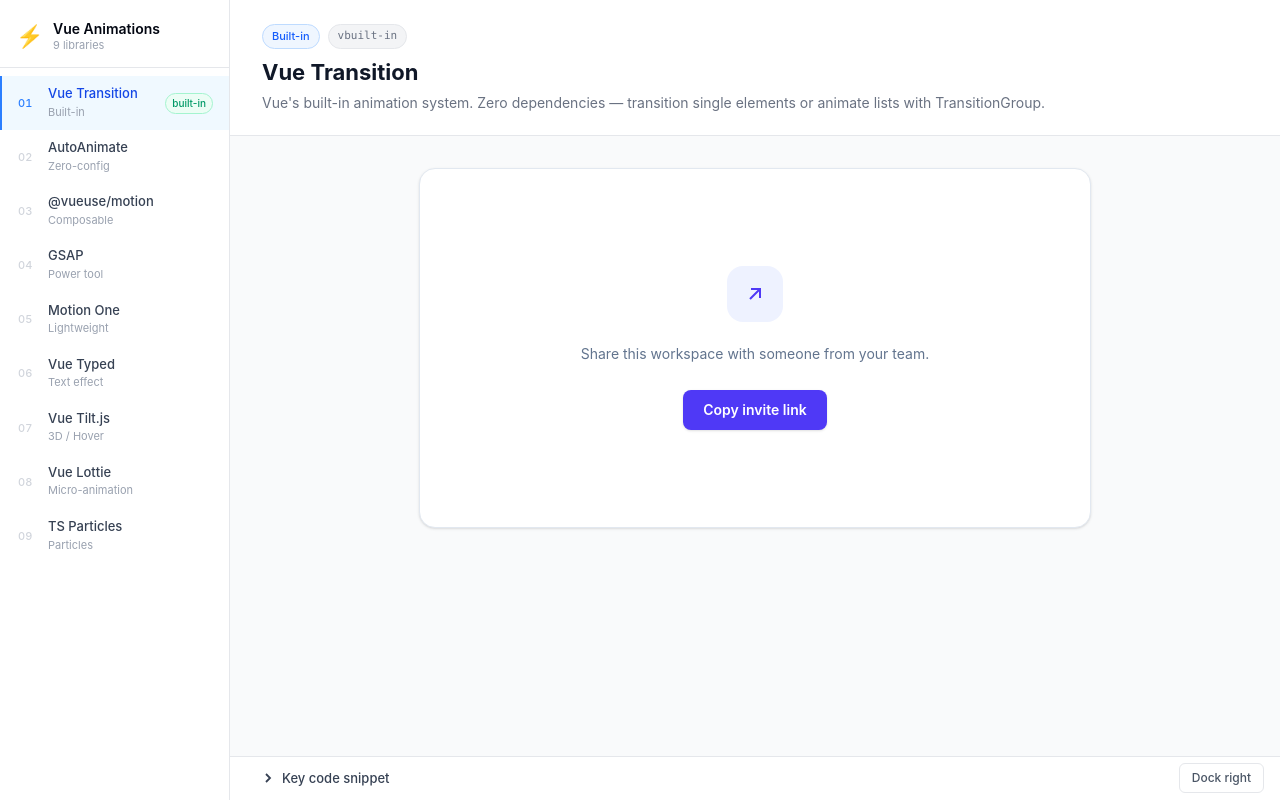
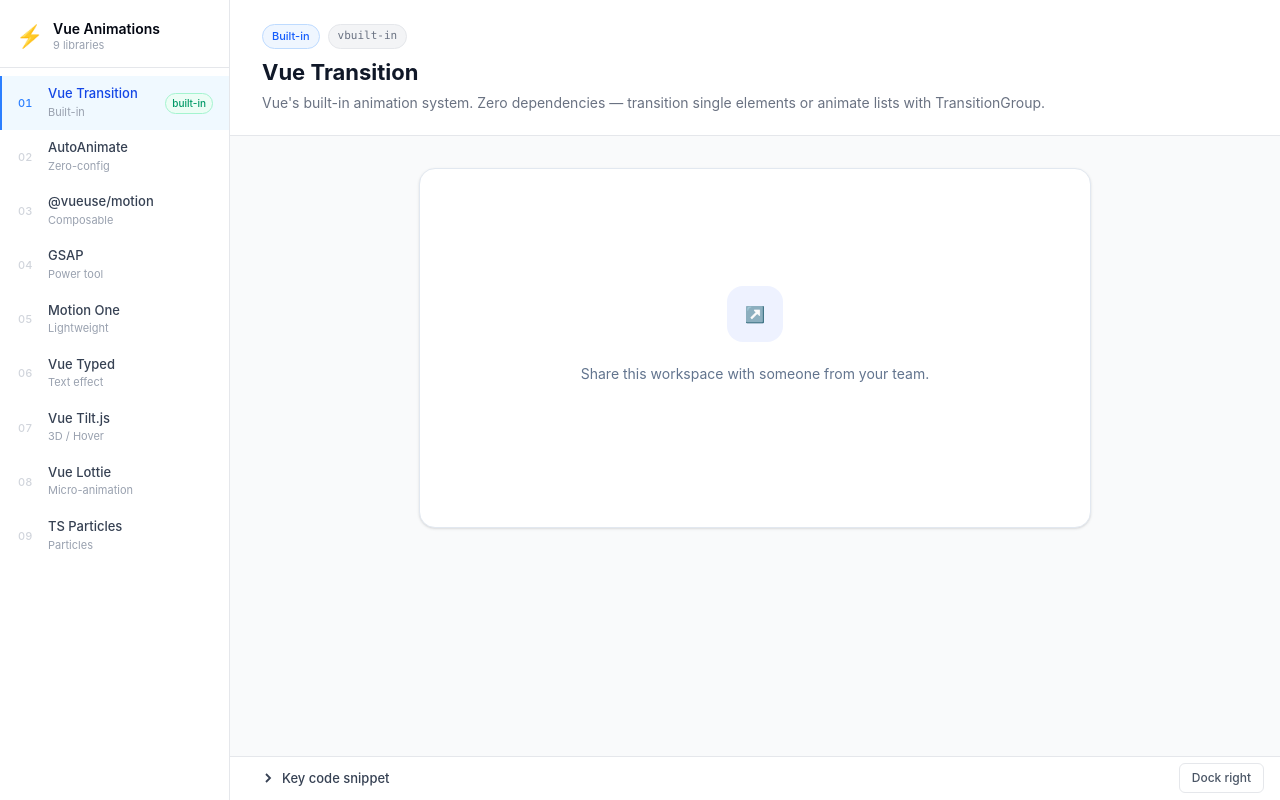
Before and after one commit to yash-b-patel/vue-animation, a Vue app: page /vue-transition in a window 1280 px wide. Built offline with nearby package versions, Linux system fonts and the light colour scheme; what @tsparticles/vue3 would draw is missing.

Commit message:
code cleanup

```diff
--- a/src/demos/TsParticle.vue
+++ b/src/demos/TsParticle.vue
@@ -74,15 +74,10 @@
   <div class="relative h-full w-full overflow-hidden rounded-3xl">
     <!-- Particle background -->
     <vue-particles id="constellation" :options="particlesOptions" class="absolute inset-0" />
-
     <!-- Content -->
-    <div
-      class="relative z-10 flex h-full flex-col items-center justify-center px-8 text-center text-white"
-    >
+    <div class="relative flex h-full flex-col items-center justify-center text-center text-white">
       <div class="text-6xl">✨</div>
-
       <h1 class="mt-4 text-5xl font-bold">Explore the Universe</h1>
-
       <p class="mt-4 max-w-lg text-slate-300">
         Move your cursor around to create dynamic star connections between particles.
       </p>
--- a/src/demos/VueLottie.vue
+++ b/src/demos/VueLottie.vue
@@ -13,14 +13,9 @@
 
 function completeChallenge() {
   xp.value += 250
-
-  if (xp.value >= 1500) {
-    level.value++
-  }
-
+  if (xp.value >= 1500) level.value++
   // Replay animation
   showReward.value = false
-
   requestAnimationFrame(() => {
     showReward.value = true
   })
@@ -32,9 +27,7 @@
     <!-- Profile summary -->
     <div class="text-center">
       <div class="text-5xl">🚀</div>
-
       <h2 class="mt-4 text-2xl font-bold">Developer Progress</h2>
-
       <p class="mt-2 text-slate-500">Complete challenges and earn XP.</p>
     </div>
 
@@ -42,18 +35,11 @@
     <div class="mt-6 grid grid-cols-2 gap-4">
       <div class="rounded-xl bg-slate-100 p-4 text-center">
         <p class="text-sm text-slate-500">Level</p>
-
-        <p class="text-3xl font-bold">
-          {{ level }}
-        </p>
+        <p class="text-3xl font-bold">{{ level }}</p>
       </div>
-
       <div class="rounded-xl bg-slate-100 p-4 text-center">
         <p class="text-sm text-slate-500">XP</p>
-
-        <p class="text-3xl font-bold">
-          {{ xp }}
-        </p>
+        <p class="text-3xl font-bold">{{ xp }}</p>
       </div>
     </div>
 
@@ -68,7 +54,6 @@
           :loop="false"
           :auto-play="true"
         />
-
         <p class="text-center font-semibold text-emerald-600">+250 XP Earned!</p>
       </div>
     </Transition>
--- a/src/demos/VueTilt.vue
+++ b/src/demos/VueTilt.vue
@@ -24,9 +24,7 @@
     <!-- Interactive product card -->
     <div ref="tiltCard" class="w-full max-w-sm overflow-hidden rounded-3xl bg-white shadow-2xl">
       <!-- Product preview -->
-      <div
-        class="flex h-64 items-center justify-center bg-linear-to-br from-violet-500 to-fuchsia-500"
-      >
+      <div class="flex h-64 items-center justify-center bg-violet-500">
         <div class="text-center text-white">
           <div class="text-7xl">🎧</div>
           <p class="mt-3 text-sm uppercase tracking-[0.3em]">Premium Audio</p>
@@ -37,20 +35,9 @@
       <div class="space-y-4 p-6">
         <div>
           <h2 class="text-2xl font-bold">Wave Pro Headphones</h2>
-
           <p class="mt-2 text-sm text-slate-500">
             Hover over the card to experience a realistic 3D tilt effect.
           </p>
-        </div>
-
-        <div class="flex items-center justify-between">
-          <span class="text-3xl font-bold">$299</span>
-
-          <button
-            class="rounded-xl bg-violet-600 px-4 py-2 text-white transition hover:bg-violet-700"
-          >
-            Add to Cart
-          </button>
         </div>
       </div>
     </div>
--- a/src/demos/VueTransition.vue
+++ b/src/demos/VueTransition.vue
@@ -25,31 +25,15 @@
   >
     <div class="flex max-w-sm flex-col items-center text-center">
       <div
-        class="mb-5 flex size-14 items-center justify-center rounded-2xl bg-indigo-50 text-indigo-600"
+        class="mb-5 flex size-14 items-center justify-center rounded-2xl bg-indigo-50 cursor-pointer transition hover:bg-indigo-100"
+        @click="copyInviteLink"
       >
-        <svg
-          class="size-6"
-          viewBox="0 0 24 24"
-          fill="none"
-          stroke="currentColor"
-          stroke-width="2"
-          aria-hidden="true"
-        >
-          <path d="M7 17 17 7M8 7h9v9" />
-        </svg>
+        ↗️
       </div>
 
       <p class="mb-6 text-sm leading-6 text-slate-500">
         Share this workspace with someone from your team.
       </p>
-
-      <button
-        class="rounded-lg bg-indigo-600 px-5 py-2.5 text-sm font-semibold text-white shadow-sm transition-colors hover:bg-indigo-700 focus-visible:outline-2 focus-visible:outline-offset-2 focus-visible:outline-indigo-600"
-        type="button"
-        @click="copyInviteLink"
-      >
-        Copy invite link
-      </button>
     </div>
 
     <!-- Transition handles the toast entering and leaving. -->
@@ -66,21 +50,7 @@
         class="absolute bottom-6 flex items-center gap-2 rounded-full bg-slate-900 px-4 py-2.5 text-sm font-medium text-white shadow-lg"
         role="status"
       >
-        <span
-          class="flex size-5 items-center justify-center rounded-full bg-emerald-400 text-slate-900"
-        >
-          <svg
-            class="size-3"
-            viewBox="0 0 12 12"
-            fill="none"
-            stroke="currentColor"
-            stroke-width="2"
-            aria-hidden="true"
-          >
-            <path d="m2.5 6 2.25 2.25L9.5 3.5" />
-          </svg>
-        </span>
-        Invite link copied
+        ✅ Invite link copied
       </div>
     </Transition>
   </div>
```
